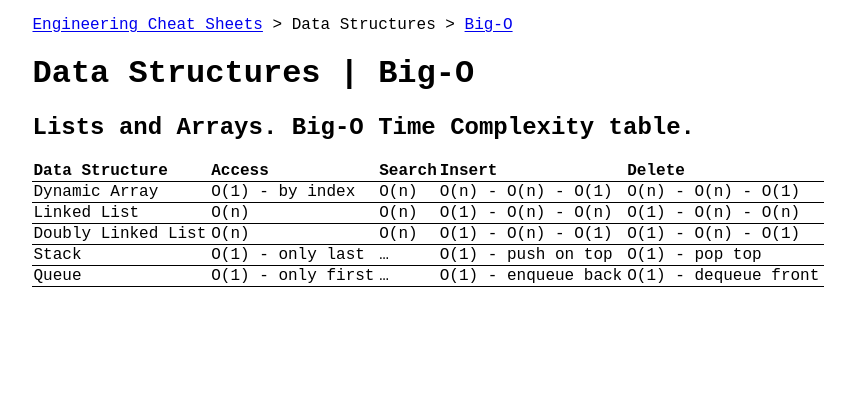
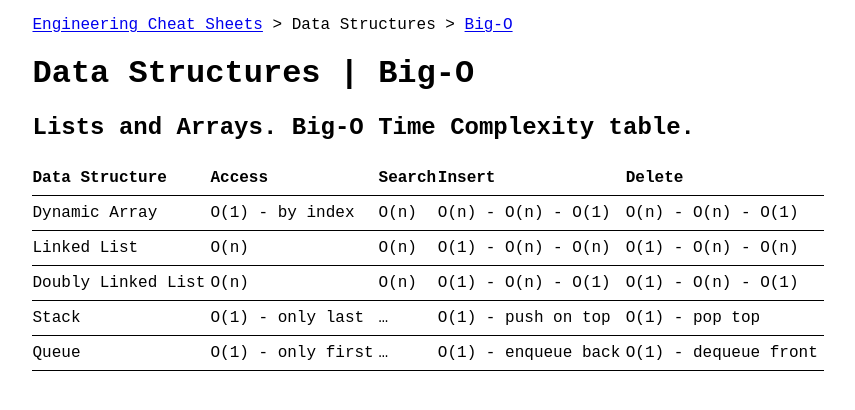
Before and after one commit to dnedzelskyi/eng_cheat_sheets, a Jekyll site: the page built from data_structures/big_o.md, in a window 1280 px wide. Shown: the top 410 px of the page, without its empty margins (212-1067 px from the left). Built offline with Jekyll 4.4.1, drawn with Linux system fonts in a browser that asks for light colours; our own code applies the rules of GitHub Pages for plain Markdown files; comment, search, counter and statistics services are not loaded.

Commit message:
Adjust table styles. #2

```diff
--- a/_layouts/default.html
+++ b/_layouts/default.html
@@ -25,8 +25,10 @@
       width: 61.8%;
     }
 
-    th {
+    th,
+    td {
       text-align: left;
+      padding: 8px 0px;
     }
 
     tr {
```
